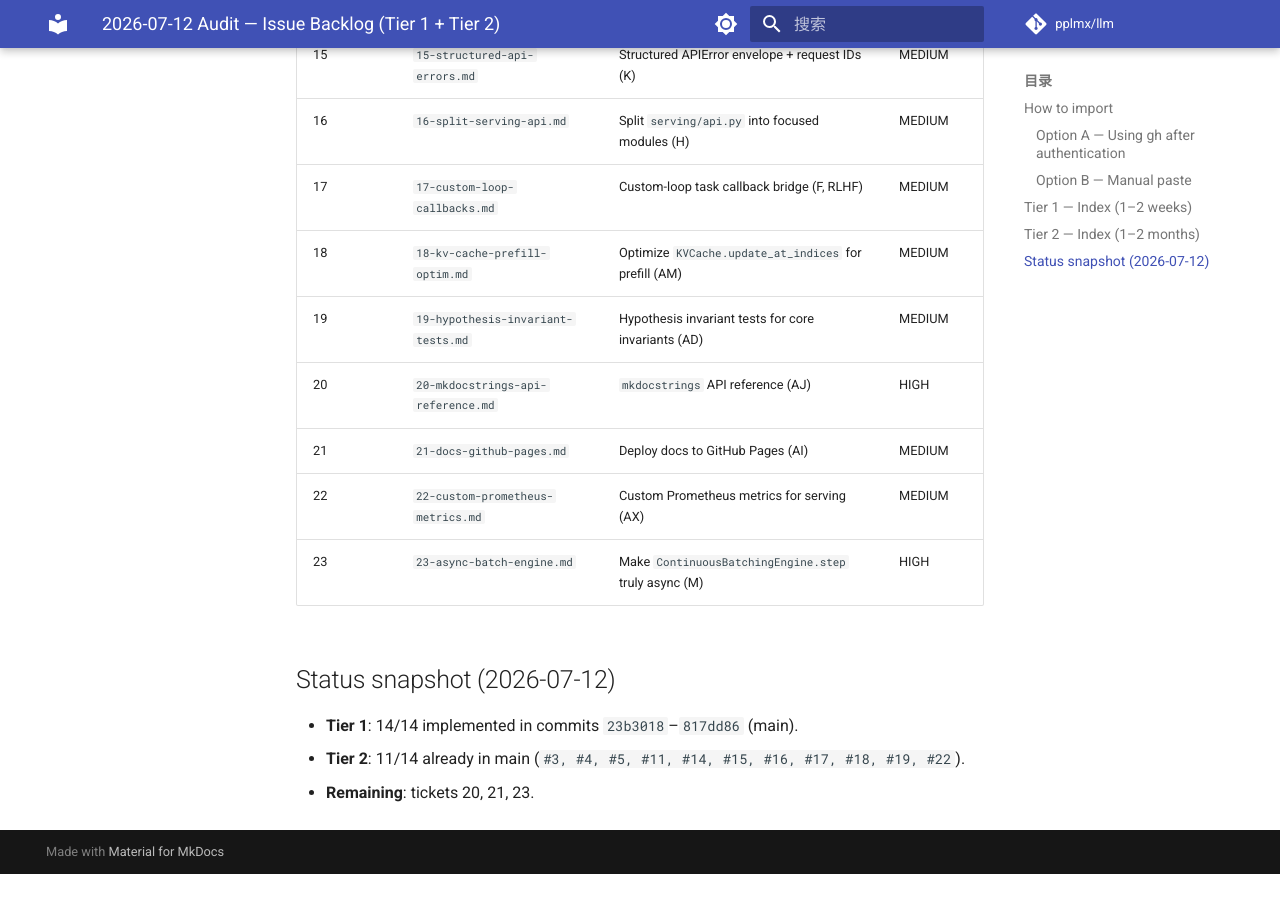
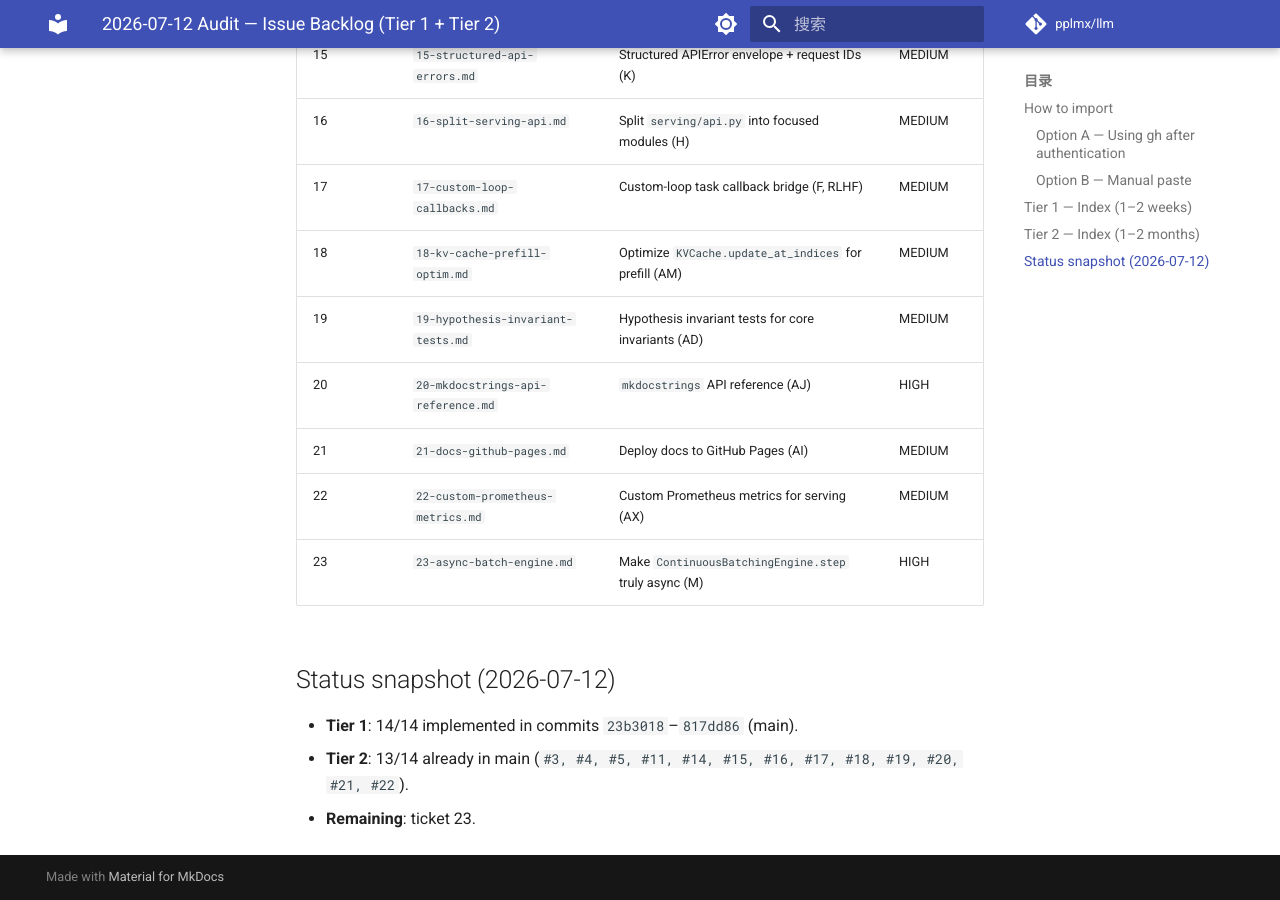
Before and after one commit to pplmx/llm, an MkDocs documentation site: the page built from docs/audits/2026-07-12-tickets/README.md, in a window 1280 px wide and 900 px high, scrolled down 1922 px. Built offline with MkDocs 1.6.1 and Material for MkDocs 9.7.7, drawn with Linux system fonts in a browser that asks for light colours; comment, search, counter and statistics services are not loaded; before the commit the page ends 2796 px from its top, so only the background shows below that.

Commit message:
docs(audit): mark T2 #20 and #21 done in tickets README

```diff
--- a/docs/audits/2026-07-12-tickets/README.md
+++ b/docs/audits/2026-07-12-tickets/README.md
@@ -71,5 +71,5 @@
 ## Status snapshot (2026-07-12)
 
 - **Tier 1**: 14/14 implemented in commits `23b3018`–`817dd86` (main).
-- **Tier 2**: 11/14 already in main (`#3, #4, #5, #11, #14, #15, #16, #17, #18, #19, #22`).
-- **Remaining**: tickets 20, 21, 23.
+- **Tier 2**: 13/14 already in main (`#3, #4, #5, #11, #14, #15, #16, #17, #18, #19, #20, #21, #22`).
+- **Remaining**: ticket 23.
```
